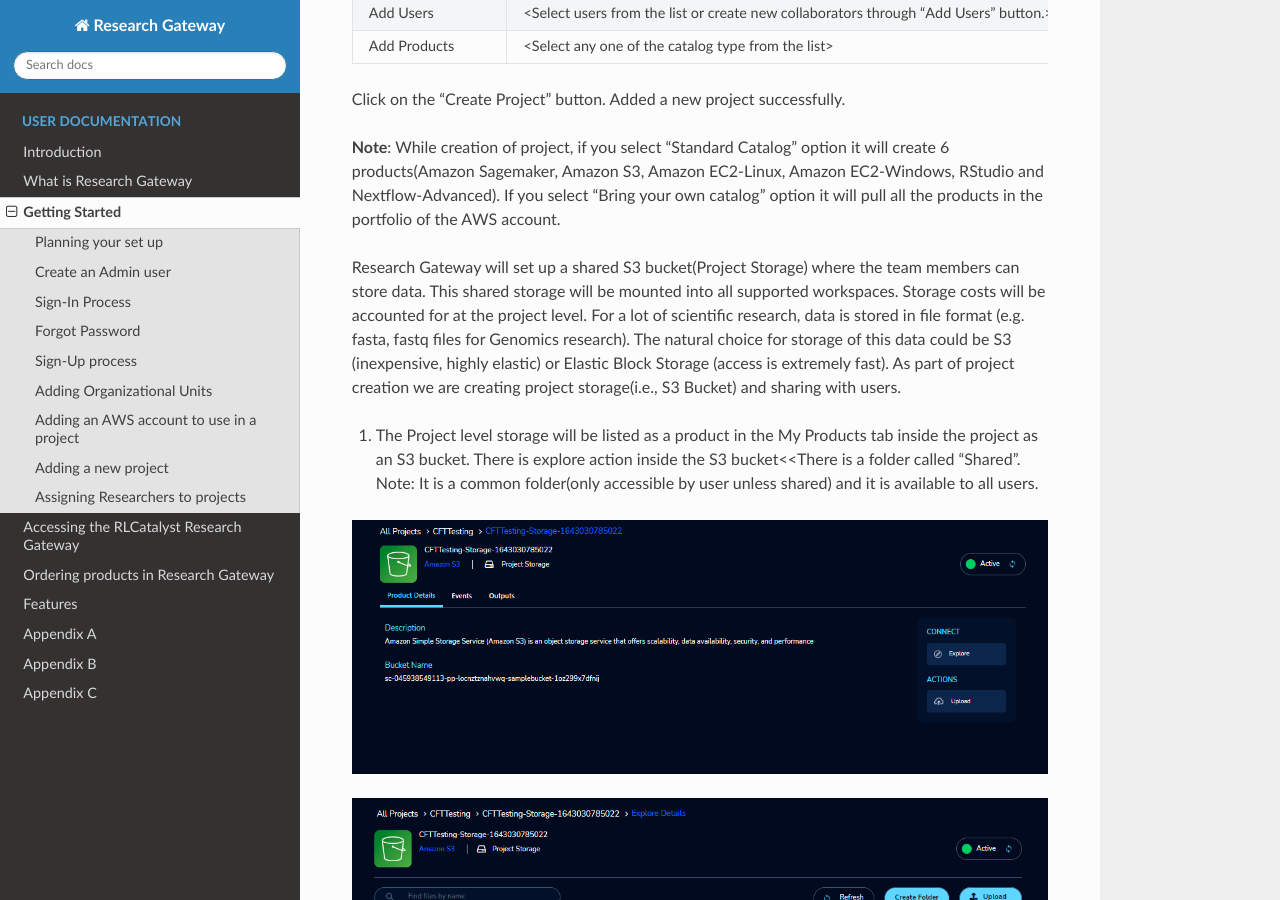
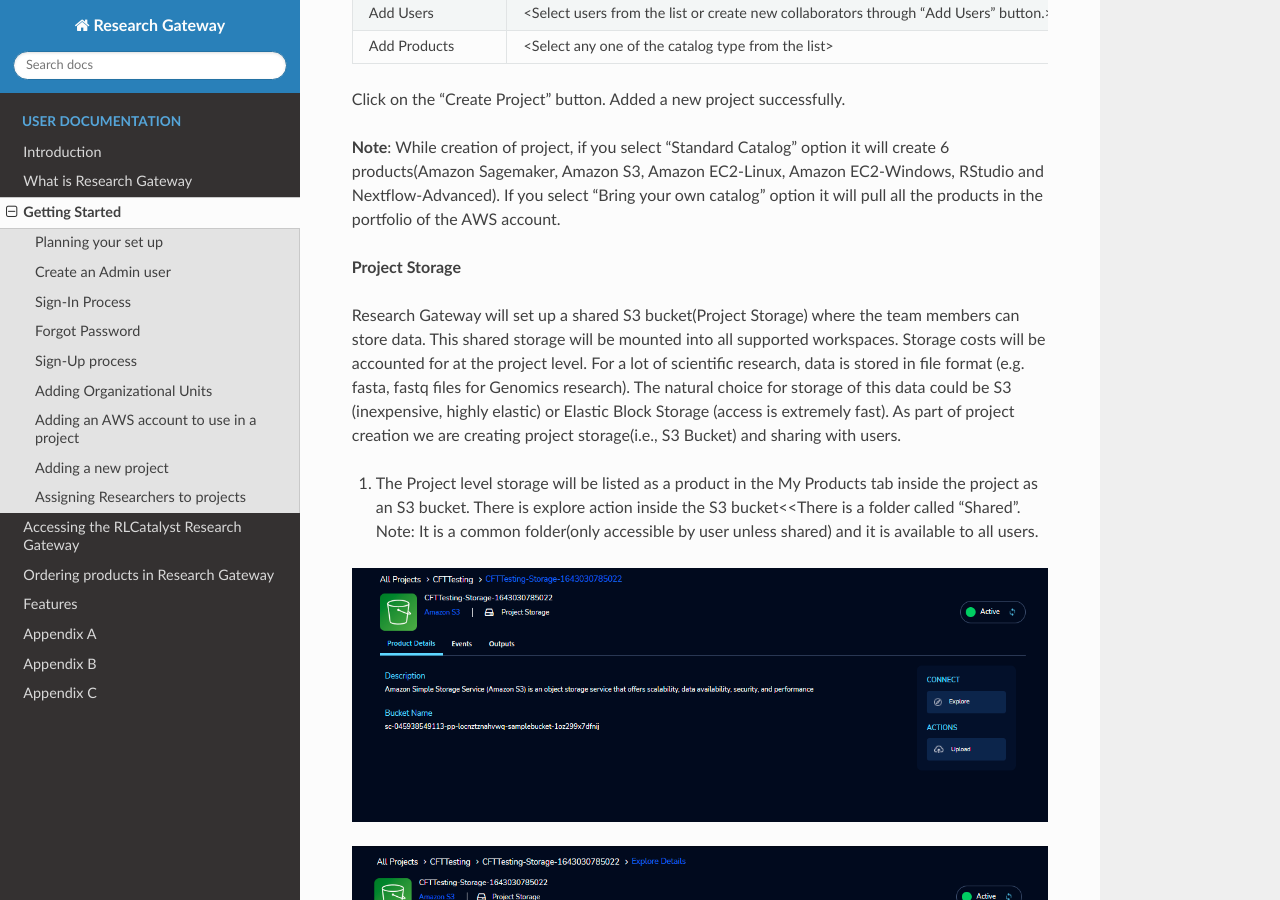
Before and after one commit to RLOpenCatalyst/rg-doc, a Sphinx documentation site: the page built from source/GettingStarted.rst, in a window 1280 px wide and 900 px high, scrolled down 17960 px. Built offline with Sphinx 7.4.7 and the Read the Docs theme 2.0.0, drawn with Linux system fonts in a browser that asks for light colours.

Commit message:
<add heading for project storage>

```diff
--- a/source/Features.rst
+++ b/source/Features.rst
@@ -302,6 +302,8 @@
 Click on the “Create Project” button. Added a new project successfully.
 
 **Note**: While creation of project, if you select "Standard catalog" option it will create 6 products(Amazon S3, Amazon EC2-Linux, Amazon EC2-Windows, RStudio and Nextflow-Advanced). If you select "Bring your own catalog" option it will pull all the products in the portfolio of the AWS account.
+
+**Project Storage**
 
 Research Gateway will set up a shared S3 bucket(Project Storage) where the team members can store data. This shared storage will be mounted into all supported workspaces. Storage costs will be accounted for at the project level. For a lot of scientific research, data is stored in file format (e.g. fasta, fastq files for Genomics research). The natural choice for storage of this data could be S3 (inexpensive, highly elastic) or Elastic Block Storage (access is extremely fast). As part of project creation we are creating project storage(i.e., S3 Bucket) and sharing with users. At the same time, we would also like individual users to be able to access personal storage from their computing resources.
 
--- a/source/GettingStarted.rst
+++ b/source/GettingStarted.rst
@@ -344,6 +344,8 @@
 
 **Note**: While creation of project, if you select "Standard Catalog" option it will create 6 products(Amazon Sagemaker, Amazon S3, Amazon EC2-Linux, Amazon EC2-Windows, RStudio and Nextflow-Advanced). If you select "Bring your own catalog" option it will pull all the products in the portfolio of the AWS account.
 
+**Project Storage**
+
 Research Gateway will set up a shared S3 bucket(Project Storage) where the team members can store data. This shared storage will be mounted into all supported workspaces. Storage costs will be accounted for at the project level. For a lot of scientific research, data is stored in file format (e.g. fasta, fastq files for Genomics research). The natural choice for storage of this data could be S3 (inexpensive, highly elastic) or Elastic Block Storage (access is extremely fast). As part of project creation we are creating project storage(i.e., S3 Bucket) and sharing with users.
 
 1. The Project level storage will be listed as a product in the My Products tab inside the project as an S3 bucket. There is explore action inside the S3 bucket<<There is a folder called “Shared”.
@@ -356,6 +358,7 @@
 2. You can able to view, upload and delete objects in the storage.
 3. While launching any EC2 based product, the user will be prompted whether to mount the Project and User level storage.
 4. The Storage will be mounted as a specific folder inside the EC2 machine which the user can use to perform any tasks on. Any data written to the folder will be synced back to the storage and will be accessible to the user on exploring.
+
 
 Initially project is in creating state. Once project creation completed the status will be changed to "Active". Click on the project in **"My Projects"** list.
 
```
